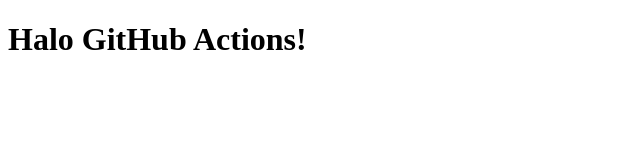
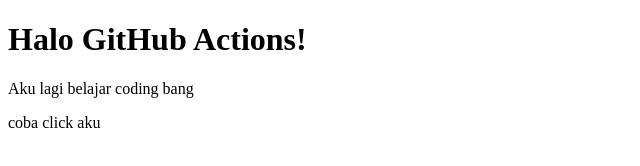
Before and after one commit to ArmandoFirlian/Simpel-CI-Project, a plain HTML site: page index.html in a window 1280 px wide. Shown: the whole page, without its empty margins (0-640 px from the left). Drawn offline with Linux system fonts and the light colour scheme.

Commit message:
nyoba
Added a paragraph and a button to the body.

```diff
--- a/index.html
+++ b/index.html
@@ -1,5 +1,9 @@
 <!DOCTYPE html>
 <html>
 <head><title>Hello CI</title></head>
-<body><h1>Halo GitHub Actions!</h1></body>
+<body>
+  <h1>Halo GitHub Actions!</h1>
+  <p>Aku lagi belajar coding bang</p>
+  <buttton>coba click aku</buttton>
+</body>
 </html>
```
